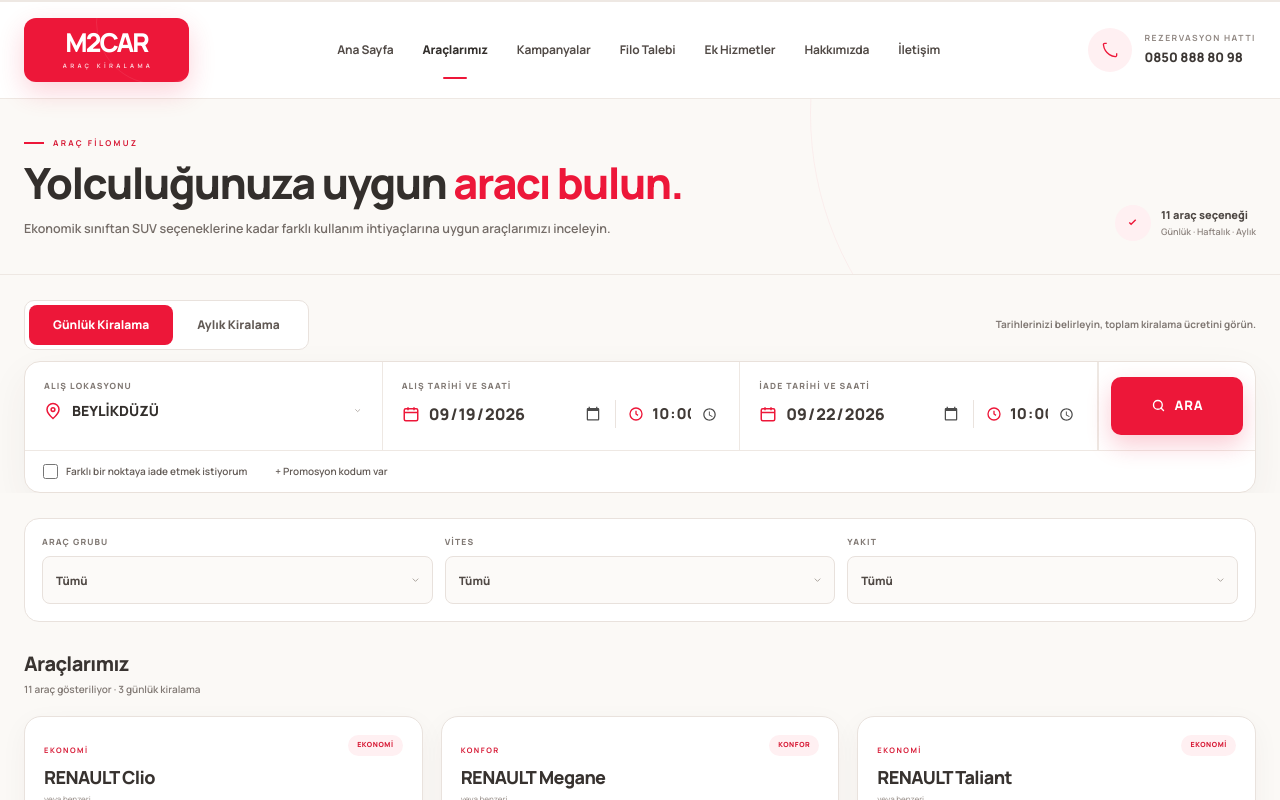
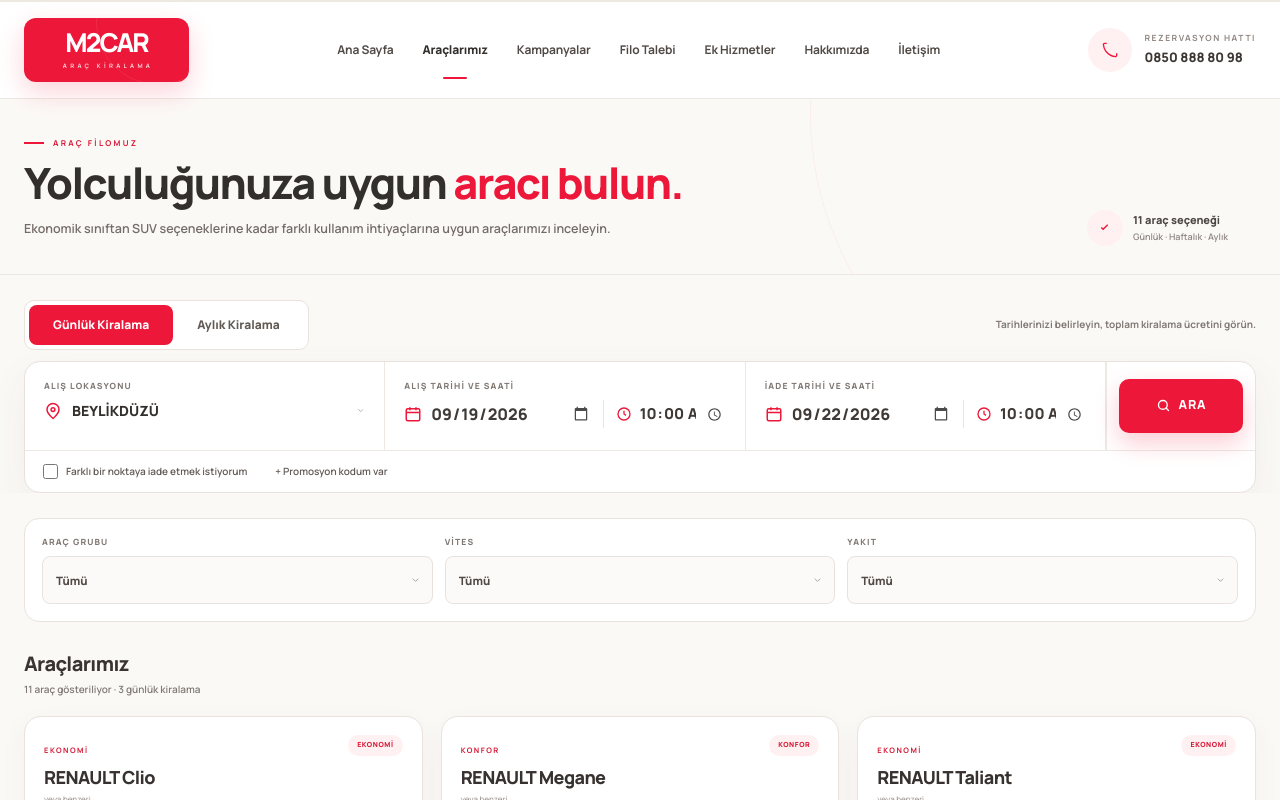
Before and after one commit to dursunalihaslak-tech/m2car-yeni, a Next.js app: page /araclarimiz in a window 1280 px wide. Shown: the top 800 px of the page. Built offline with nearby package versions, Linux system fonts and the light colour scheme.

Commit message:
Araclar sayfasi gorunum duzenlendi

```diff
--- a/app/araclarimiz/page.tsx
+++ b/app/araclarimiz/page.tsx
@@ -528,7 +528,7 @@
               </p>
             </div>
 
-            <div className="hidden items-center gap-[10px] lg:flex">
+            <div className="hidden items-center gap-[10px] lg:mr-[28px] lg:translate-y-[5px] lg:flex">
               <span className="flex h-[36px] w-[36px] items-center justify-center rounded-full bg-[#FFF0F2] text-[#ED1739]">
                 <CheckIcon />
               </span>
@@ -661,7 +661,7 @@
 
                   <div className="h-[28px] w-px bg-[#EAE3DE]" />
 
-                  <div className="flex w-[92px] shrink-0 items-center gap-[7px]">
+                  <div className="flex w-[110px] shrink-0 items-center gap-[7px]">
                     <ClockIcon />
 
                     <input
@@ -704,7 +704,7 @@
 
                   <div className="h-[28px] w-px bg-[#EAE3DE]" />
 
-                  <div className="flex w-[92px] shrink-0 items-center gap-[7px]">
+                  <div className="flex w-[110px] shrink-0 items-center gap-[7px]">
                     <ClockIcon />
 
                     <input
@@ -727,7 +727,7 @@
                 <button
                   type="button"
                   onClick={handleSearch}
-                  className="flex h-[58px] w-full min-w-[132px] items-center justify-center gap-[9px] rounded-[10px] bg-[#ED1739] px-[25px] text-[13px] font-extrabold uppercase tracking-[.8px] text-white shadow-[0_10px_24px_rgba(237,23,57,.22)] transition hover:bg-[#CE1431] lg:w-auto"
+                  className="flex h-[54px] w-full min-w-[124px] items-center justify-center gap-[8px] rounded-[10px] bg-[#ED1739] px-[22px] text-[12.5px] font-extrabold uppercase tracking-[.8px] text-white shadow-[0_10px_24px_rgba(237,23,57,.22)] transition hover:bg-[#CE1431] lg:w-auto"
                 >
                   <SearchIcon />
                   Ara
```
